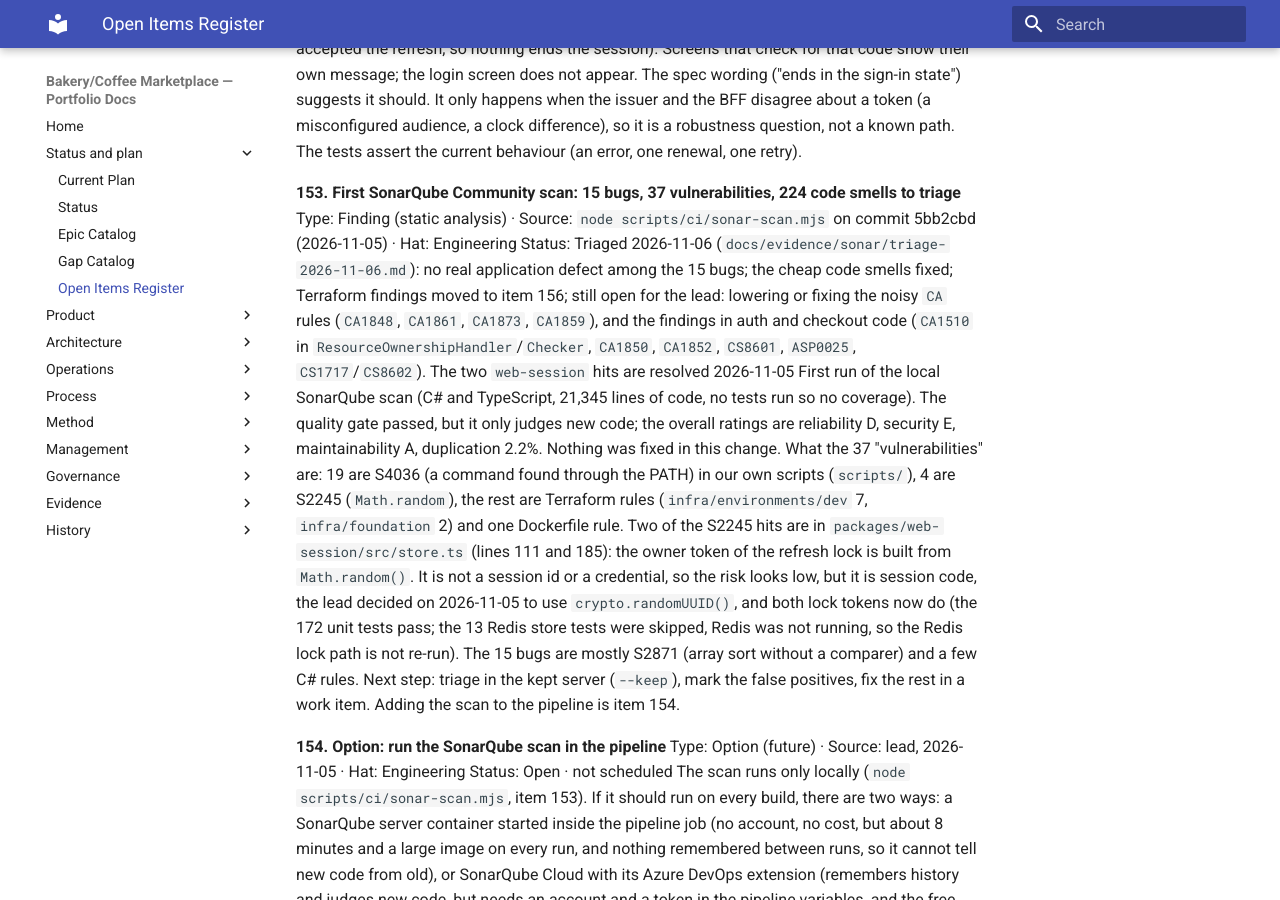
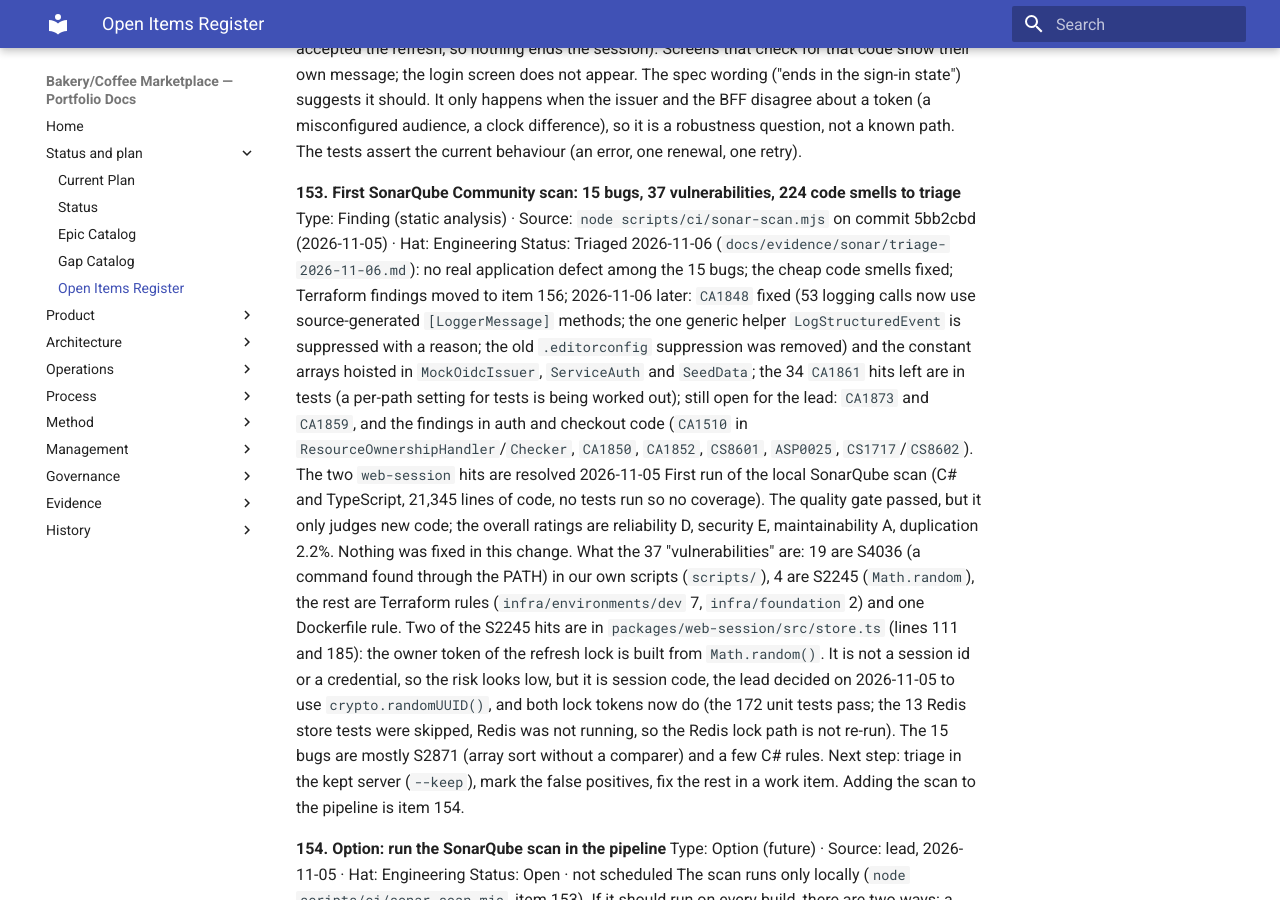
Before and after one commit to benjamin-hedrick/bakery-marketplace, an MkDocs documentation site: the page built from docs/governance/open-items-register.md, in a window 1280 px wide and 900 px high, scrolled down 53141 px. Built offline with MkDocs 1.6.1 and Material for MkDocs 9.7.7, drawn with Linux system fonts in a browser that asks for light colours.

Commit message:
Register 153: CA1848 fixed, arrays hoisted, CA1861 in tests pending
Co-Authored-By: Claude Sonnet 5.5 <noreply@anthropic.com>

```diff
--- a/docs/governance/open-items-register.md
+++ b/docs/governance/open-items-register.md
@@ -845,7 +845,7 @@ When the BFF answers UNAUTHENTICATED, the app renews the access token once and r
 
 **153. First SonarQube Community scan: 15 bugs, 37 vulnerabilities, 224 code smells to triage**
 Type: Finding (static analysis) · Source: `node scripts/ci/sonar-scan.mjs` on commit 5bb2cbd (2026-11-05) · Hat: Engineering
-Status: Triaged 2026-11-06 (`docs/evidence/sonar/triage-2026-11-06.md`): no real application defect among the 15 bugs; the cheap code smells fixed; Terraform findings moved to item 156; still open for the lead: lowering or fixing the noisy `CA` rules (`CA1848`, `CA1861`, `CA1873`, `CA1859`), and the findings in auth and checkout code (`CA1510` in `ResourceOwnershipHandler`/`Checker`, `CA1850`, `CA1852`, `CS8601`, `ASP0025`, `CS1717`/`CS8602`). The two `web-session` hits are resolved 2026-11-05
+Status: Triaged 2026-11-06 (`docs/evidence/sonar/triage-2026-11-06.md`): no real application defect among the 15 bugs; the cheap code smells fixed; Terraform findings moved to item 156; 2026-11-06 later: `CA1848` fixed (53 logging calls now use source-generated `[LoggerMessage]` methods; the one generic helper `LogStructuredEvent` is suppressed with a reason; the old `.editorconfig` suppression was removed) and the constant arrays hoisted in `MockOidcIssuer`, `ServiceAuth` and `SeedData`; the 34 `CA1861` hits left are in tests (a per-path setting for tests is being worked out); still open for the lead: `CA1873` and `CA1859`, and the findings in auth and checkout code (`CA1510` in `ResourceOwnershipHandler`/`Checker`, `CA1850`, `CA1852`, `CS8601`, `ASP0025`, `CS1717`/`CS8602`). The two `web-session` hits are resolved 2026-11-05
 First run of the local SonarQube scan (C# and TypeScript, 21,345 lines of code, no tests run so no coverage). The quality gate passed, but it only judges new code; the overall ratings are reliability D, security E, maintainability A, duplication 2.2%. Nothing was fixed in this change. What the 37 "vulnerabilities" are: 19 are S4036 (a command found through the PATH) in our own scripts (`scripts/`), 4 are S2245 (`Math.random`), the rest are Terraform rules (`infra/environments/dev` 7, `infra/foundation` 2) and one Dockerfile rule. Two of the S2245 hits are in `packages/web-session/src/store.ts` (lines 111 and 185): the owner token of the refresh lock is built from `Math.random()`. It is not a session id or a credential, so the risk looks low, but it is session code, the lead decided on 2026-11-05 to use `crypto.randomUUID()`, and both lock tokens now do (the 172 unit tests pass; the 13 Redis store tests were skipped, Redis was not running, so the Redis lock path is not re-run). The 15 bugs are mostly S2871 (array sort without a comparer) and a few C# rules. Next step: triage in the kept server (`--keep`), mark the false positives, fix the rest in a work item. Adding the scan to the pipeline is item 154.
 
 **154. Option: run the SonarQube scan in the pipeline**
```
